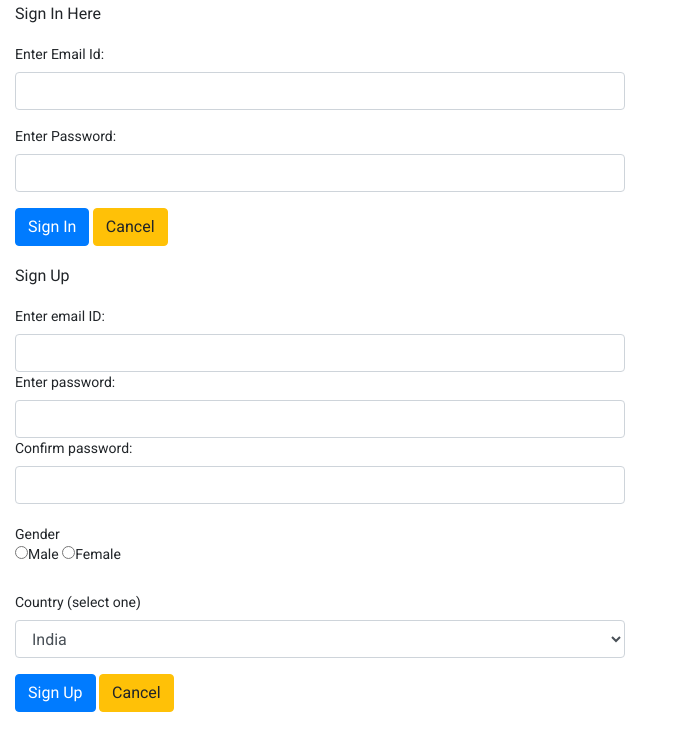
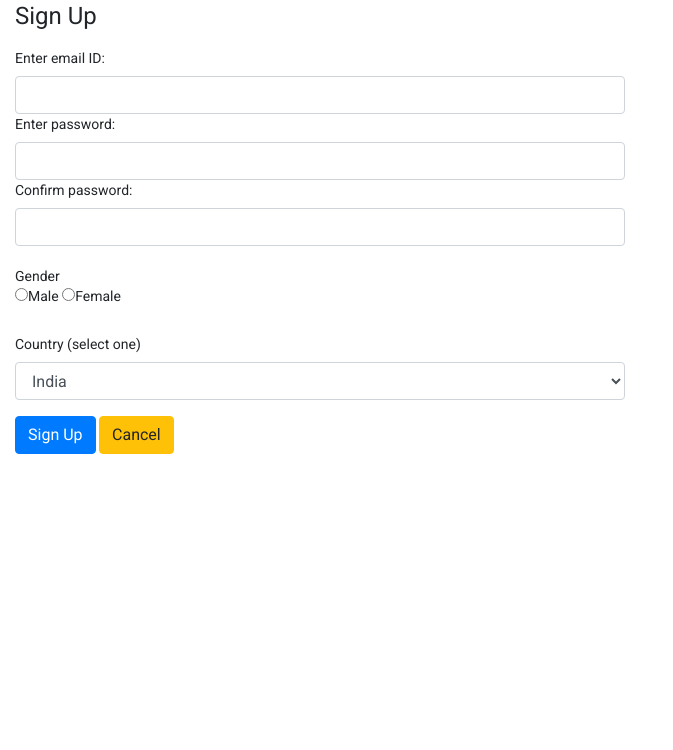
Before and after one commit to bhadresh-goswami/PMS-Manzura-Angular, an Angular app in the folder UI/pmpapp/: page /sign-up in a window 1280 px wide. Before the commit this address led to /. Shown: the top 750 px of the page, without its empty margins (0-673 px from the left). Built offline with nearby package versions, Linux system fonts and the light colour scheme.

Commit message:
signup done, added url routing

```diff
--- a/UI/pmpapp/src/app/app-routing.module.ts
+++ b/UI/pmpapp/src/app/app-routing.module.ts
@@ -1,8 +1,12 @@
 import { NgModule } from '@angular/core';
 import { Routes, RouterModule } from '@angular/router';
+import { SinginComponent } from './user/singin/singin.component';
+import { SignupComponent } from './user/signup/signup.component';
 
-
-const routes: Routes = [];
+const routes: Routes = [
+  { path: "sign-in", component: SinginComponent },
+  { path: "sign-up", component: SignupComponent }
+];
 
 @NgModule({
   imports: [RouterModule.forRoot(routes)],
--- a/UI/pmpapp/src/app/app.component.html
+++ b/UI/pmpapp/src/app/app.component.html
@@ -1,4 +1,3 @@
 <div class="container-fluid">
-    <app-singin></app-singin>
-    <app-signup></app-signup>
+    <router-outlet></router-outlet>
 </div>
--- a/UI/pmpapp/src/app/app.module.ts
+++ b/UI/pmpapp/src/app/app.module.ts
@@ -11,6 +11,8 @@ import { AppComponent } from './app.component';
 import { HeaderComponent } from './common/header/header.component';
 import { FooterComponent } from './common/footer/footer.component';
 import { NavComponent } from './common/nav/nav.component';
+
+// Following imports added to routing:
 import { SinginComponent } from './user/singin/singin.component';
 import { SignupComponent } from './user/signup/signup.component';
 
--- a/UI/pmpapp/src/app/user/signup/signup.component.html
+++ b/UI/pmpapp/src/app/user/signup/signup.component.html
@@ -1,6 +1,6 @@
 <div class="row">
     <div class="col-md-6">
-        <h3>Sign Up</h3>
+        <h1>Sign Up</h1>
         <form [formGroup]="signUpForm" (ngSubmit)="btnSubmitHandler()">
             <div class="form-group">
                 <!-- email ID -->
@@ -33,6 +33,11 @@
                 <i>&nbsp;</i>
                 <input type="radio" id="female" name="gender" value="female">
                 <label for="female">Female</label>
+                <div *ngIf="signUpForm.controls.gender.invalid && isSubmitted">
+                    <div class="text-danger">
+                        This part is required.
+                    </div>
+                </div>
                 <br>
                 <br>
                 <label for="country">Country (select one)</label>
@@ -43,6 +48,7 @@
                     <option>Uzbekistan</option>
                  </select>
 
+
             </div>
             <div class="form-group">
                 <button type="submit" class="btn btn-primary">Sign Up</button>
```
